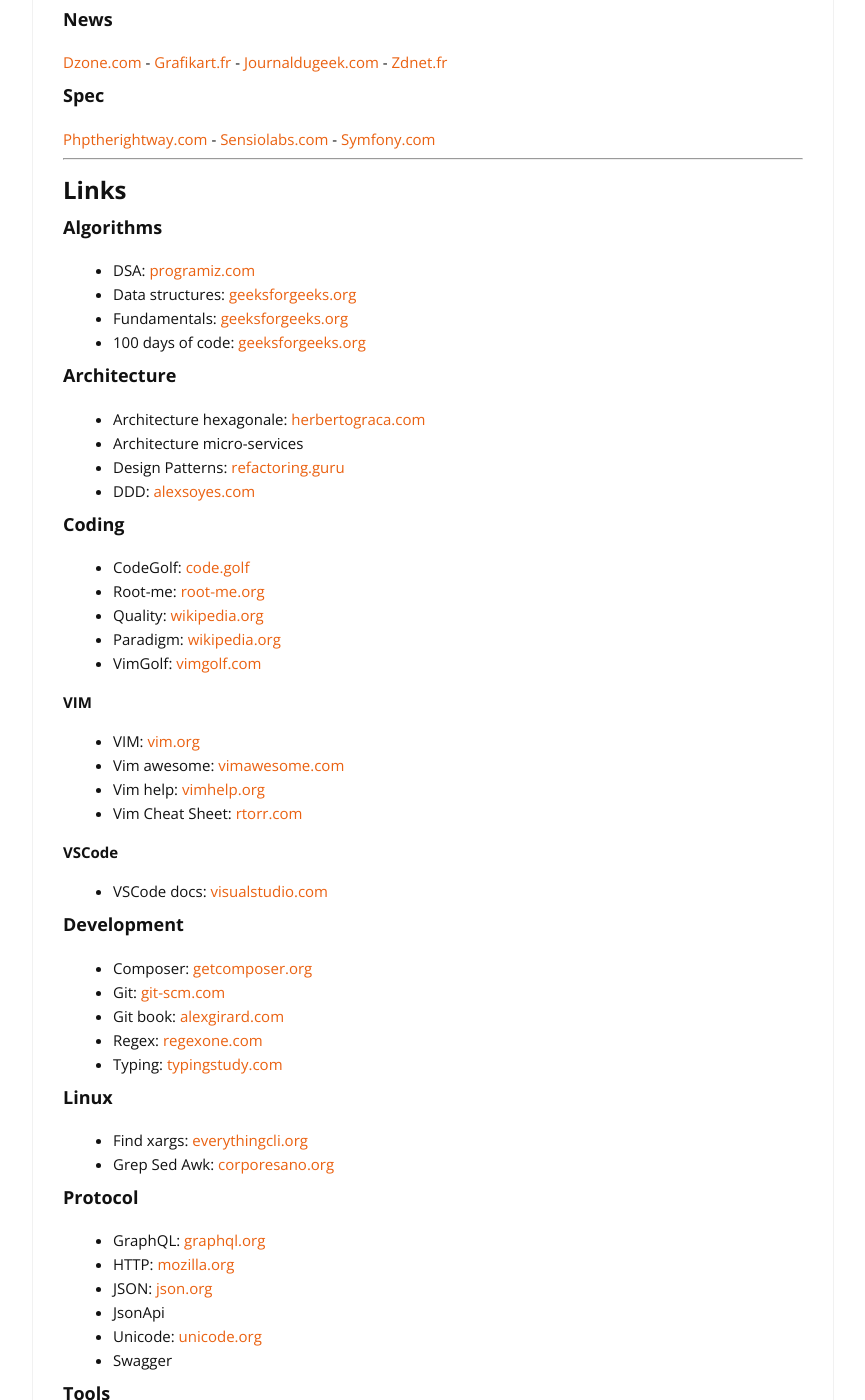
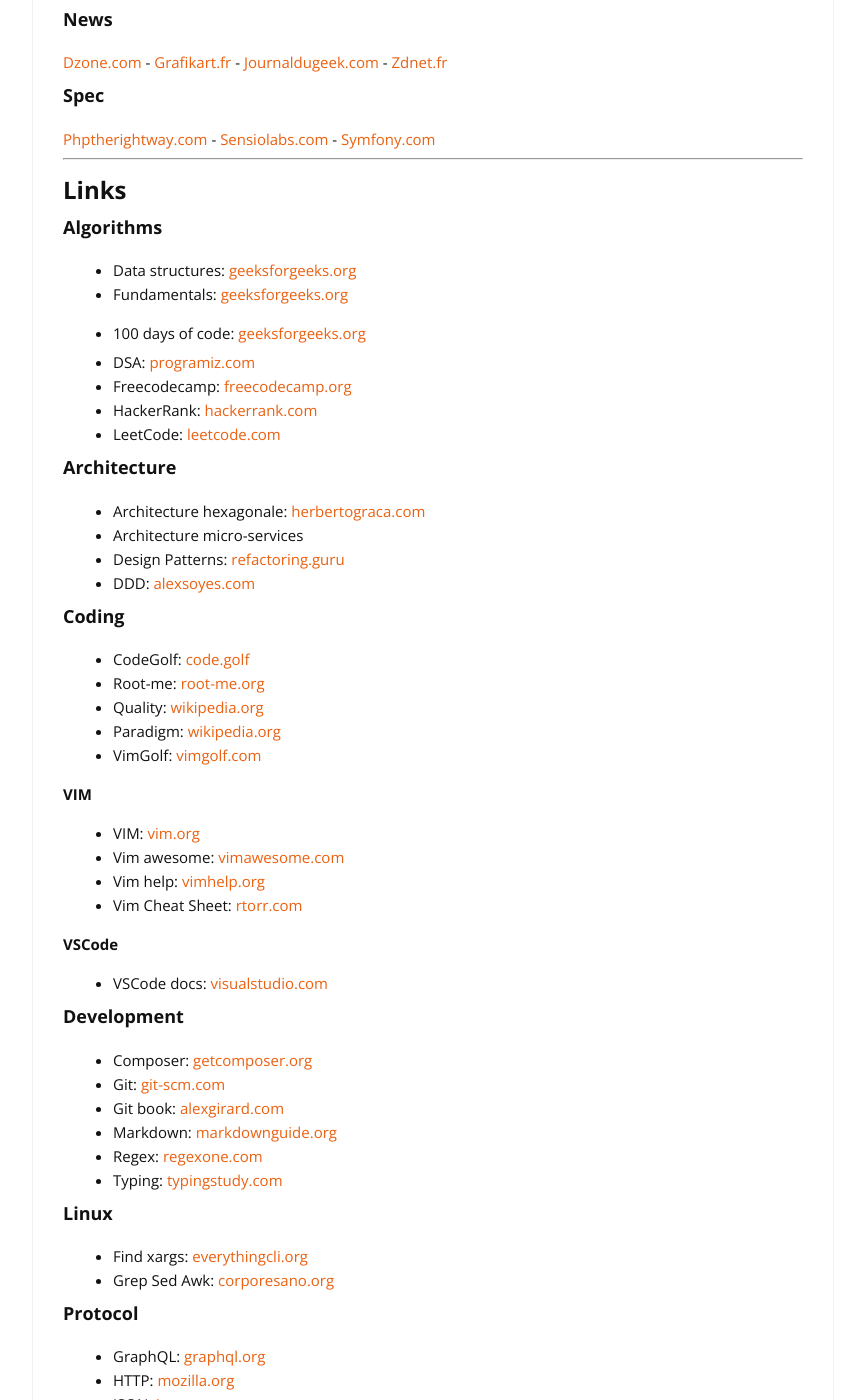
Before and after one commit to cylmat/cylmat.github.io, a Jekyll site: the page built from _pages/USEFUL.md, in a window 1280 px wide and 1400 px high, scrolled down 341 px. Shown: the whole window, without its empty margins (207-1072 px from the left). Built offline with Jekyll 4.4.1, drawn with Linux system fonts in a browser that asks for light colours; nearby versions of some CDN libraries.

Commit message:
Update USEFUL.md

```diff
--- a/_pages/USEFUL.md
+++ b/_pages/USEFUL.md
@@ -29,10 +29,14 @@
 ## Links
 
 ### Algorithms
-+ DSA: [programiz.com](https://www.programiz.com/dsa)
 + Data structures: [geeksforgeeks.org](https://www.geeksforgeeks.org/data-structures)
 + Fundamentals: [geeksforgeeks.org](https://www.geeksforgeeks.org/fundamentals-of-algorithms)
 + 100 days of code: [geeksforgeeks.org](https://www.geeksforgeeks.org/100-days-of-code-a-complete-guide-for-beginners-and-experienced)
+
+- DSA: [programiz.com](https://www.programiz.com/dsa)
+- Freecodecamp: [freecodecamp.org](https://www.freecodecamp.org/learn)
+- HackerRank: [hackerrank.com](https://www.hackerrank.com)
+- LeetCode: [leetcode.com](https://leetcode.com/explore)
 
 ### Architecture
 + Architecture hexagonale: [herbertograca.com](https://herbertograca.com/2017/11/16/explicit-architecture-01-ddd-hexagonal-onion-clean-cqrs-how-i-put-it-all-together/)
@@ -60,6 +64,7 @@
 + Composer: [getcomposer.org](https://getcomposer.org/doc)
 + Git: [git-scm.com](https://git-scm.com/doc)
 + Git book: [alexgirard.com](https://alexgirard.com/git-book)
++ Markdown: [markdownguide.org](https://www.markdownguide.org/cheat-sheet)
 + Regex: [regexone.com](https://regexone.com)
 + Typing: [typingstudy.com](https://www.typingstudy.com/typingtest)
 
```
